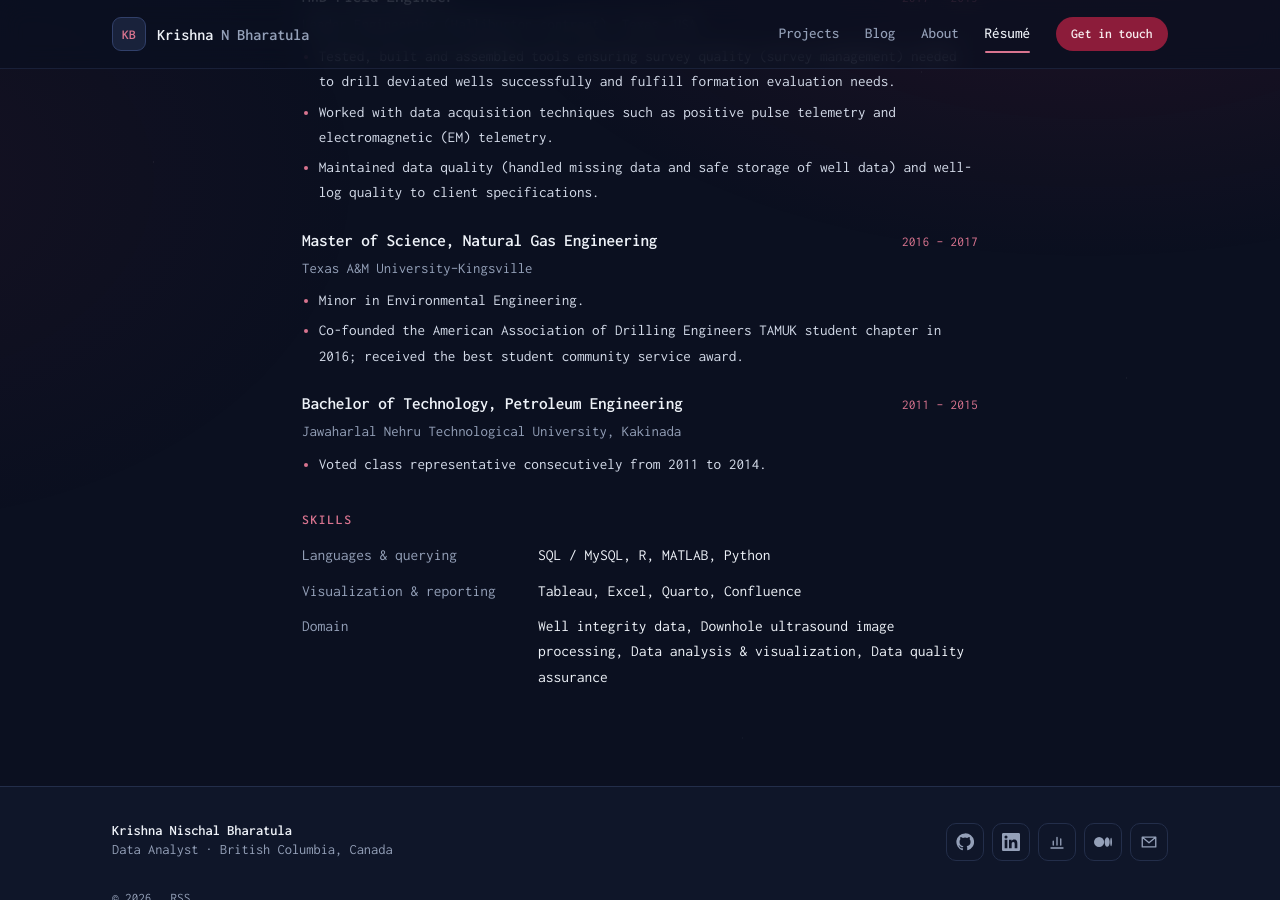
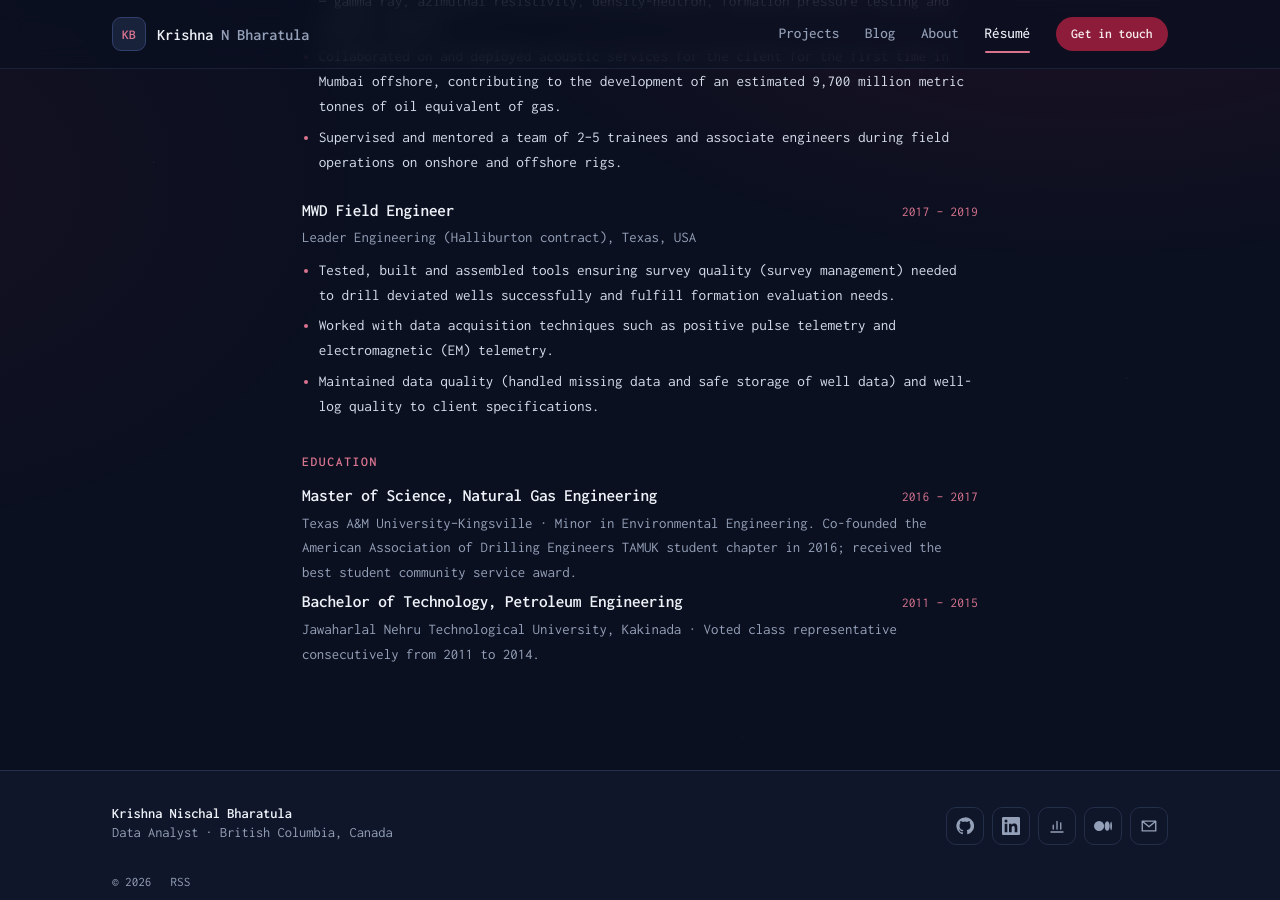
Before and after one commit to Krishna1594/krishna1594.github.io, a Jekyll site: the page built from resume.html, in a window 1280 px wide and 900 px high, scrolled down 1286 px. Built offline with Jekyll 4.4.1, drawn with Linux system fonts in a browser that asks for light colours; some of the changed text lies outside the part shown.

Commit message:
Update resume.html
changes in the format

```diff
--- a/resume.html
+++ b/resume.html
@@ -39,19 +39,6 @@
     </p>
   </section>
 
-  <section class="resume__section">
-    <h2>Experience &amp; education</h2>
-    {% for item in site.data.timeline %}
-    <div class="resume__item">
-      <div class="resume__item-head">
-        <h3>{{ item.role }}</h3>
-        <span class="mono resume__when">{{ item.from }} – {{ item.to }}</span>
-      </div>
-      <p class="resume__org">{{ item.org }}</p>
-      <ul>{% for pt in item.points %}<li>{{ pt }}</li>{% endfor %}</ul>
-    </div>
-    {% endfor %}
-  </section>
 
   <section class="resume__section">
     <h2>Skills</h2>
@@ -65,4 +52,34 @@
     </dl>
   </section>
 
+    {% assign jobs = site.data.timeline | where_exp: "i", "i.type != 'education'" %}
+  {% assign degrees = site.data.timeline | where: "type", "education" %}
+
+  <section class="resume__section">
+    <h2>Experience</h2>
+    {% for item in jobs %}
+    <div class="resume__item">
+      <div class="resume__item-head">
+        <h3>{{ item.role }}</h3>
+        <span class="mono resume__when">{{ item.from }} – {{ item.to }}</span>
+      </div>
+      <p class="resume__org">{{ item.org }}</p>
+      <ul>{% for pt in item.points %}<li>{{ pt }}</li>{% endfor %}</ul>
+    </div>
+    {% endfor %}
+  </section>
+
+  <section class="resume__section">
+    <h2>Education</h2>
+    {% for item in degrees %}
+    <div class="resume__edu">
+      <div class="resume__item-head">
+        <h3>{{ item.role }}</h3>
+        <span class="mono resume__when">{{ item.from }} – {{ item.to }}</span>
+      </div>
+      <p class="resume__org">{{ item.org }}{% if item.points %} · {{ item.points | join: ' ' }}{% endif %}</p>
+    </div>
+    {% endfor %}
+  </section>
+
 </div>
```
